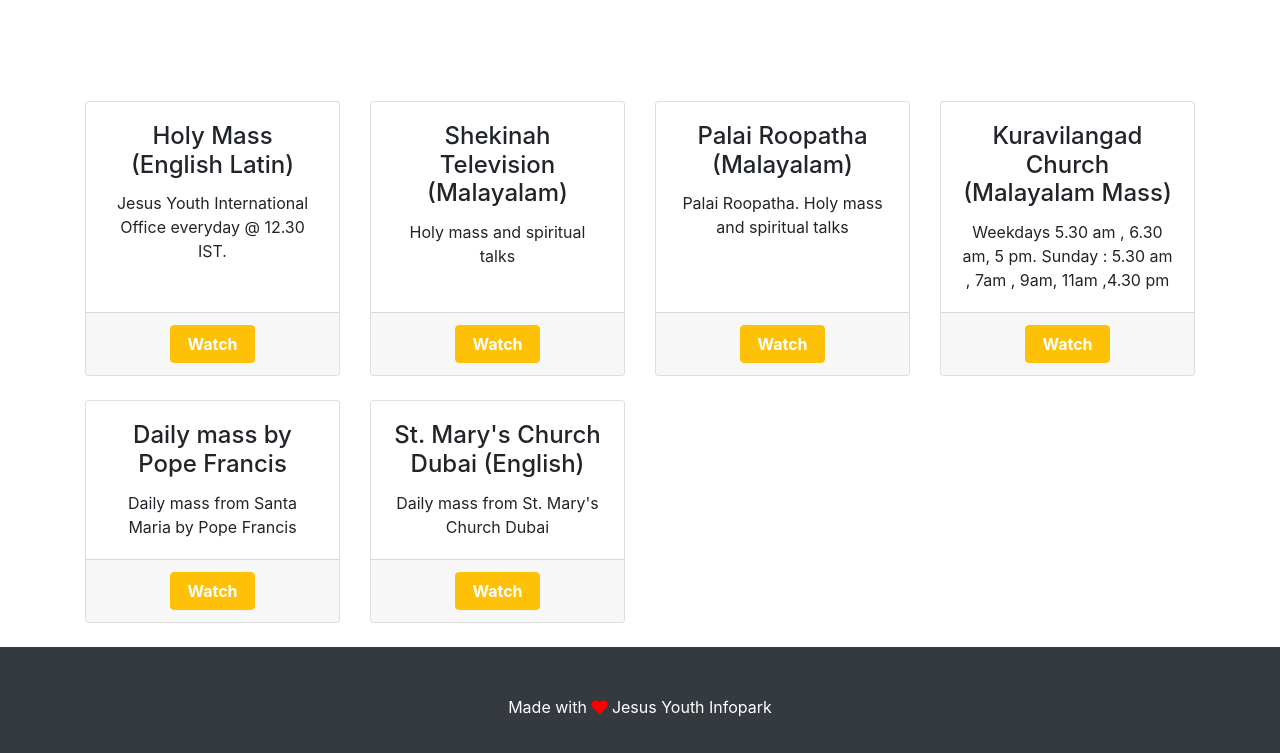
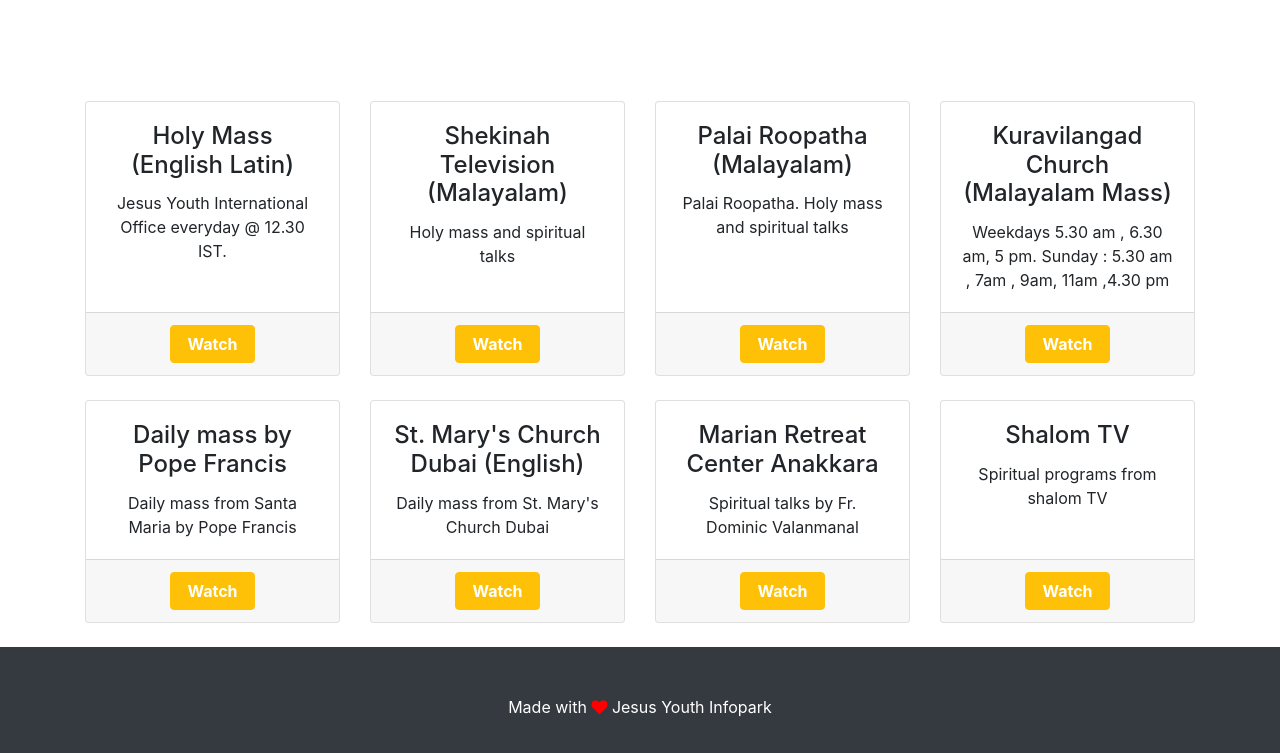
Before and after one commit to lejinjoseph/lejinjoseph.github.io, a plain HTML site: page index.html in a window 1280 px wide. Shown: the part 731-1484 px from the top of the page. Drawn offline with Linux system fonts and the light colour scheme.

Commit message:
links updated

```diff
--- a/index.html
+++ b/index.html
@@ -79,7 +79,6 @@
 
 			<div class="col-lg-3 col-md-6 mb-4">
 				<div class="card cardheight">
-<!-- 					<img class="card-img-top imagealign" src="jy.png" alt=""> -->
 					<div class="card-body">
 						<h4 class="card-title">Holy Mass (English Latin)</h4>
 						<p class="card-text">Jesus Youth International Office everyday
@@ -94,7 +93,6 @@
 
 			<div class="col-lg-3 col-md-6 mb-4">
 				<div class="card cardheight">
-					<!-- 					<img class="card-img-top imagealign" src="sacredheart.jpg" alt=""> -->
 					<div class="card-body">
 						<h4 class="card-title">Shekinah Television (Malayalam)</h4>
 						<p class="card-text">Holy mass and spiritual talks</p>
@@ -108,7 +106,6 @@
 
 			<div class="col-lg-3 col-md-6 mb-4">
 				<div class="card cardheight">
-					<!-- 					<img class="card-img-top imagealign" src="sacredheart.jpg" alt=""> -->
 					<div class="card-body">
 						<h4 class="card-title">Palai Roopatha (Malayalam)</h4>
 						<p class="card-text">Palai Roopatha. Holy mass and spiritual
@@ -123,7 +120,6 @@
 
 			<div class="col-lg-3 col-md-6 mb-4">
 				<div class="card cardheight">
-					<!-- 					<img class="card-img-top imagealign" src="sacredheart.jpg" alt=""> -->
 					<div class="card-body">
 						<h4 class="card-title">Kuravilangad Church (Malayalam Mass)</h4>
 						<p class="card-text">Weekdays 5.30 am , 6.30 am, 5 pm. Sunday : 5.30 am , 7am , 9am, 11am ,4.30 pm</p>
@@ -136,13 +132,12 @@
 
 			<div class="col-lg-3 col-md-6 mb-4">
 				<div class="card cardheight">
-					<!-- 					<img class="card-img-top imagealign" src="sacredheart.jpg" alt=""> -->
 					<div class="card-body">
 						<h4 class="card-title">Daily mass by Pope Francis</h4>
 						<p class="card-text">Daily mass from Santa Maria by Pope Francis</p>
 					</div>
 					<div class="card-footer">
-						<a href="https://www.vaticannews.va/en/taglist.chiesa-e-religioni.Chiesa.messa.html" class="btn btn-warning goButton text-white font-weight-bold">Watch</a>
+						<a href="https://www.youtube.com/channel/UCxIsefyl9g9A5SGWA4FvGIA" class="btn btn-warning goButton text-white font-weight-bold">Watch</a>
 					</div>
 				</div>
 			</div>
@@ -150,13 +145,34 @@
 
 			<div class="col-lg-3 col-md-6 mb-4">
 				<div class="card cardheight">
-<!-- 					<img class="card-img-top imagealign" src="sacredheart.jpg" alt=""> -->
 					<div class="card-body">
 						<h4 class="card-title">St. Mary's Church Dubai (English)</h4>
 						<p class="card-text">Daily mass from St. Mary's Church Dubai</p>
 					</div>
 					<div class="card-footer">
 						<a href="https://saintmarysdubai.org/live" class="btn btn-warning goButton text-white font-weight-bold">Watch</a>
+					</div>
+				</div>
+			</div>
+			<div class="col-lg-3 col-md-6 mb-4">
+				<div class="card cardheight">
+					<div class="card-body">
+						<h4 class="card-title">Marian Retreat Center Anakkara</h4>
+						<p class="card-text">Spiritual talks by Fr. Dominic Valanmanal</p>
+					</div>
+					<div class="card-footer">
+						<a href="https://www.youtube.com/channel/UCikhLc1Wo7SE8rlx9RimO_Q" class="btn btn-warning goButton text-white font-weight-bold">Watch</a>
+					</div>
+				</div>
+			</div>
+			<div class="col-lg-3 col-md-6 mb-4">
+				<div class="card cardheight">
+					<div class="card-body">
+						<h4 class="card-title">Shalom TV</h4>
+						<p class="card-text">Spiritual programs from shalom TV</p>
+					</div>
+					<div class="card-footer">
+						<a href="https://www.facebook.com/shalomtelevision/" class="btn btn-warning goButton text-white font-weight-bold">Watch</a>
 					</div>
 				</div>
 			</div>
```
